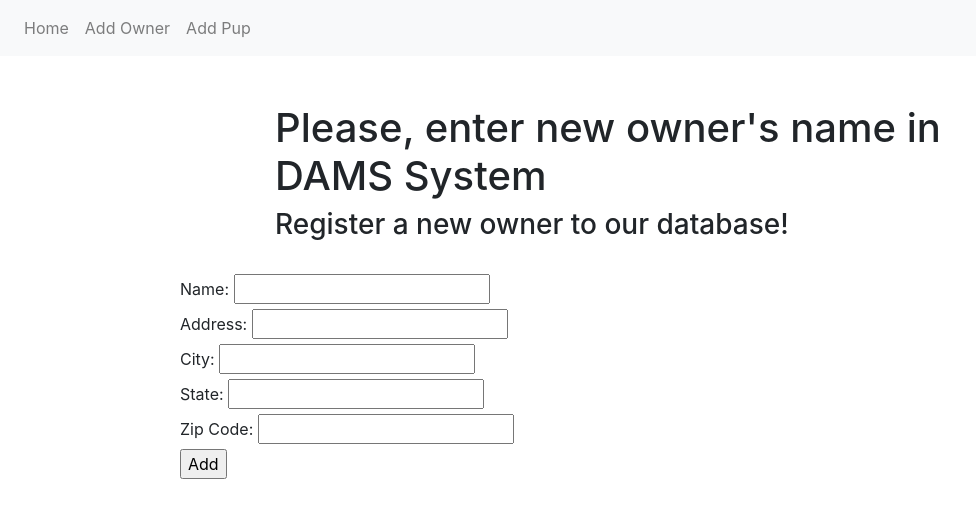
After one commit to ivanzapatarivera/Python_Exercise_2, a Flask app: page /add_owner in a window 1280 px wide. The commit adds this page. Shown: the top 518 px of the page, without its empty margins (0-976 px from the left). Run offline with Flask 2, Linux system fonts and the light colour scheme; parts of the project's set-up code (start-up, migrations or seed data) failed here and were passed over; some libraries are stand-ins or nearby versions.

Commit message:
Forms posting to MySQL OK

```diff
--- a/forms.py
+++ b/forms.py
@@ -2,14 +2,6 @@ from flask_wtf import FlaskForm
 from wtforms import *
 
 class AddPup(FlaskForm):
-
-    # owner_id = form.owner_id.data
-    #     puppy_name = form.puppy_name.data
-    #     age = form.age.data
-    #     gender = form.gender.data
-    #     height_inches = form.height_inches.data
-    #     color = form.color.data
-    #     favorite_food = form.favorite_food.data
 
     owner_id = IntegerField("Owner's ID: ")
     puppy_name = StringField("Name: ")
@@ -19,3 +11,13 @@ class AddPup(FlaskForm):
     color = StringField("Color: ")
     favorite_food = StringField("Favorite Food: ")
     submit = SubmitField('Add')
+
+
+class AddOwner(FlaskForm):
+
+    owner_name = StringField("Name: ")
+    address = StringField("Address: ")
+    city = StringField("City: ")
+    state = StringField("State: ")
+    zipcode = IntegerField("Zip Code: ")
+    submit = SubmitField('Add')
--- a/main.py
+++ b/main.py
@@ -6,7 +6,7 @@ from flask_migrate import Migrate
 from flask_sqlalchemy import SQLAlchemy
 from sqlalchemy import *
 from sqlalchemy.exc import NoSuchTableError
-from forms import AddPup
+from forms import AddPup, AddOwner
 
 
 app = Flask(__name__)
@@ -26,35 +26,27 @@ db = SQLAlchemy(app)
 Migrate(app,db)
 
 
-# class Owner(db.Model):
+class Owner(db.Model):
 
-#     __tablename__ = 'owner'
+    __tablename__ = 'owner'
 
-#     owner_id = db.Column(db.Integer, primary_key = True)
-#     owner_name = db.Column(db.Text)
+    owner_id = db.Column(db.Integer, primary_key = True)
+    owner_name = db.Column(db.Text)
+    address = db.Column(db.Text)
+    city = db.Column(db.Text)
+    state = db.Column(db.Text)
+    zipcode = db.Column(db.Numeric(5))
+
+    def __init__(self, owner_name, address, city, state, zipcode):
+        self.owner_name = owner_name.lower()
+        self.address = address.lower()
+        self.city = city.lower()
+        self.state = state.lower()
+        self.zipcode = zipcode
 
 
-#     def __init__(self, owner_name):
-#         self.owner_name = owner_name
-
-
-#     def __repr__(self):
-#         return f"The owner's name is {self.owner_name}."
-
-    # owner_id = db.Column(db.Integer, primary_key = True)
-    # name = db.Column(db.Text)
-    # address = db.Column(db.Text)
-    # city = db.Column(db.Text)
-    # state = db.Column(db.Text)
-    # zipcode = db.Column(db.Numeric(5,0))
-
-    # def __init__(self, owner_id, name, address, city, state, zipcode):
-    #     self.owner_id = owner_id
-    #     self.name = name
-    #     self.address = address
-    #     self.city = city
-    #     self.state = state
-    #     self.zipcode = zipcode
+    def __repr__(self):
+        return f"The owner's name is {self.owner_name}."
 
 
 class Puppy(db.Model):
@@ -62,7 +54,7 @@ class Puppy(db.Model):
     __tablename__ = 'puppies'
 
     puppy_id = db.Column(db.Integer, primary_key = True)
-    owner_id = db.Column(db.Integer)
+    owner_id = db.Column(db.Integer, ForeignKey(Owner.owner_id), nullable = False)
     puppy_name = db.Column(db.Text)
     age = db.Column(db.Numeric(2,0))
     gender = db.Column(db.Text)
@@ -82,28 +74,13 @@ class Puppy(db.Model):
     def __repr__(self):
         return f"{self.puppy_name}'s favorite food is {self.favorite_food}."
 
-    # nickname = db.Column(db.Text)
-    # height_in_inches = db.Column(db.Numeric(2,1))
-    # color = db.Column(db.Text)
-    # favorite_food = db.Column(db.Text)
-    # owner = db.Column(db.Text)
-
-    # def __init__(self, puppy_id, owner_id, name, nickname, height_in_inches, color, favorite_food, owner):
-    #     self.puppy_id = puppy_id
-    #     self.owner_id = owner_id
-    #     self.name = name
-    #     self.nickname = nickname
-    #     self.height_in_inches = height_in_inches
-    #     self.color = color
-    #     self.favorite_food = favorite_food
-    #     self.owner = owner
 
     # def __repr__(self):
     #     return f'Puppy\'s name is {self.name}. \n And has been adopted by {self.owner}. \n S/he loves {self.favorite_food} and likes to be called by {self.nickname}! \n \n Here are some facts! \n ID: {self.puppy_id} \n Furr Color: {self.color} \n Height (in): {self.height_in_inches}'
 
 
 # Query to select all data from table puppies and force an error to create tables if needed
-sql = 'SELECT * FROM puppies'
+sql = 'SELECT * FROM puppies INNER JOIN owner'
 engine = create_engine(db_uri)
 session = db.session()
 
@@ -125,6 +102,26 @@ except:
 @app.route('/')
 def index():
     return render_template('home.html')
+
+@app.route('/add_owner', methods=['GET', 'POST'])
+def add_owner():
+
+    form = AddOwner()
+
+    if form.validate_on_submit():
+
+        owner_name = form.owner_name.data
+        address = form.address.data
+        city = form.city.data
+        state = form.state.data
+        zipcode = form.zipcode.data
+        added_owner = Owner(owner_name, address, city, state, zipcode)
+        db.session.add(added_owner)
+        db.session.commit()
+
+        return redirect(url_for('index'))
+
+    return render_template('add_owner.html', form = form)
 
 
 @app.route('/add_pup', methods=['GET','POST'])
@@ -148,7 +145,7 @@ def add_pup():
 
         return redirect(url_for('index'))
 
-    return render_template('add.html', form = form)
+    return render_template('add_puppy.html', form = form)
 
 
 
--- /dev/null
+++ b/templates/add_owner.html
@@ -0,0 +1,27 @@
+{% extends 'base.html' %}
+
+{% block content %}
+
+    <div class="container mt-5">
+        <div class="row">
+            <div class="col-8 mx-auto">
+                <h1>Please, enter new owner's name in<br>DAMS System</h1>
+                <h3>Register a new owner to our database!</h3>
+            </div>
+        </div>
+        <div class="row">
+            <div class="col-10 mx-auto">
+                <form method="POST">
+                    {{form.hidden_tag()}}<br>
+                    {{form.owner_name.label}} {{form.owner_name()}}<br>
+                    {{form.address.label}} {{form.address()}}<br>
+                    {{form.city.label}} {{form.city()}}<br>
+                    {{form.state.label}} {{form.state()}}<br>
+                    {{form.zipcode.label}} {{form.zipcode()}}<br>
+                    {{form.submit()}}<br>
+                </form>
+            </div>
+        </div>
+    </div>
+
+{% endblock content %}
--- a/templates/add.html
+++ b/templates/add_puppy.html
@@ -1,11 +1,5 @@
 {% extends 'base.html' %}
-{% block navbar %}
 
-        <button>
-            <a class="nav-item nav-link" href="{{url_for('del_pup')}}">Sign Out</a>
-        </button>
-
-{% endblock %}
 {% block content %}
 
     <div class="container mt-5">
--- a/templates/base.html
+++ b/templates/base.html
@@ -14,6 +14,7 @@
     <nav class="navbar navbar-expand-lg navbar-light bg-light">
         <div class="navbar-nav">
             <a class="nav-item nav-link" href="{{url_for('index')}}">Home</a>
+            <a class="nav-item nav-link" href="{{url_for('add_owner')}}">Add Owner</a>
             <a class="nav-item nav-link" href="{{url_for('add_pup')}}">Add Pup</a>
         </div>
     </nav>
```
